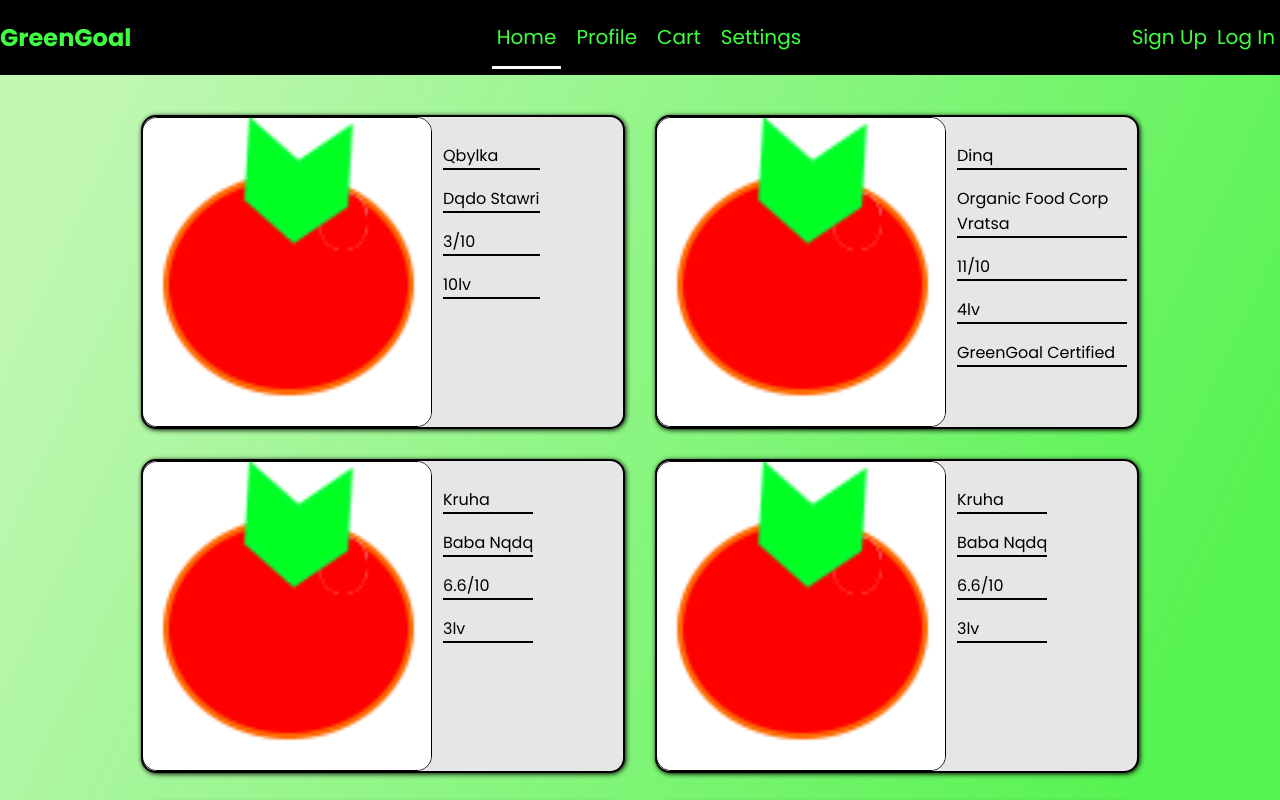
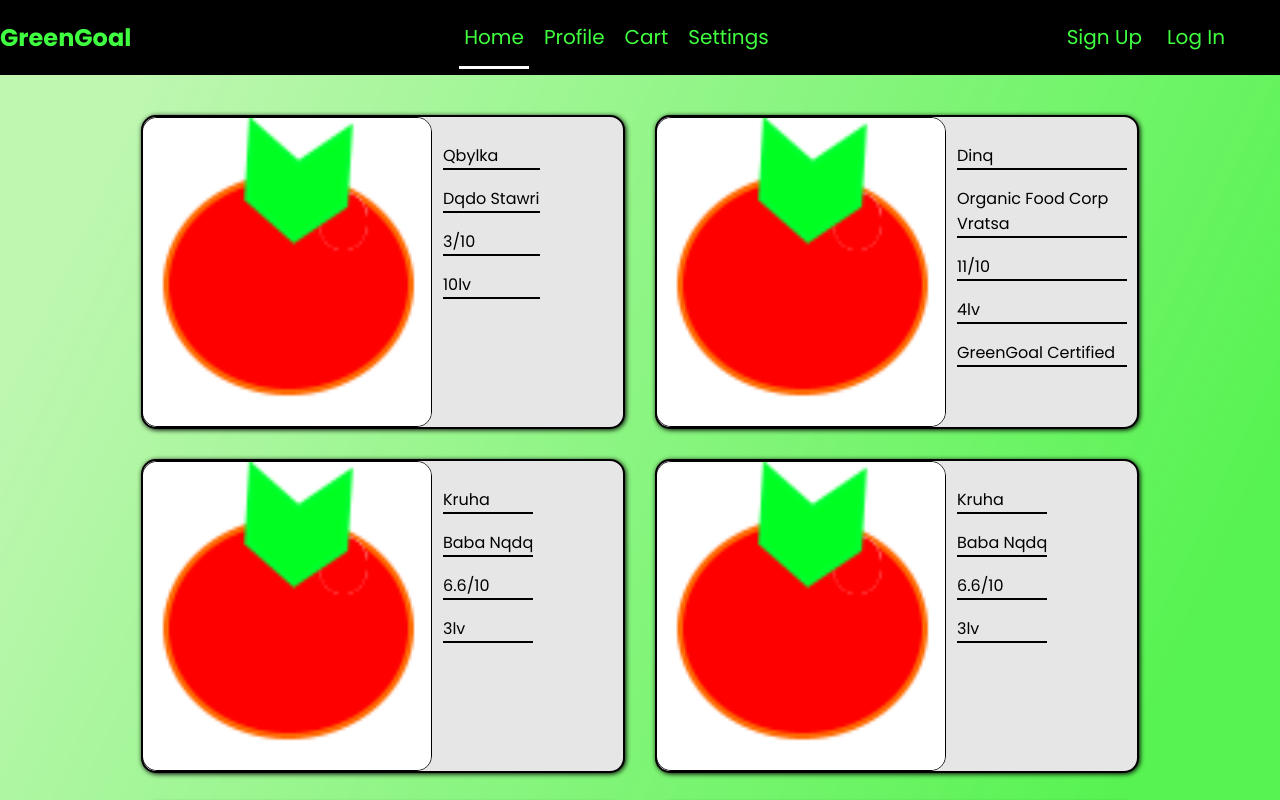
Before and after one commit to ZariProjects/Hack_Tues_GG, a React (Create React App) app in the folder green_goal/: page / in a window 1280 px wide. Shown: the top 800 px of the page. Built offline with nearby package versions, Linux system fonts and the light colour scheme; a web font is replaced by a local one.

Commit message:
Separate LogIn and SignIn

```diff
--- a/green_goal/src/components/NavigationBar/NavigationBar.css
+++ b/green_goal/src/components/NavigationBar/NavigationBar.css
@@ -69,3 +69,10 @@ h1
     transition: border-bottom .5s ease-in-out;
     color: #f6f6f6;
 }
+
+.sep{
+    margin-right: 15px;
+}
+.sep_1{
+    margin-right: 50px;
+}
--- a/green_goal/src/components/NavigationBar/NavigationBar.js
+++ b/green_goal/src/components/NavigationBar/NavigationBar.js
@@ -14,8 +14,8 @@ class Navbar extends Component {
                 <li><NavLink to="/cart" activeClassName="active">Cart</NavLink></li>
                 <li><NavLink to="/settings" activeClassName="active">Settings</NavLink></li>
                 </ul>
-                <NavLink to="/sign_up" activeClassName="active">Sign Up</NavLink>
-                <NavLink to="/log_in" activeClassName="active">Log In</NavLink>
+                <NavLink to="/sign_up" activeClassName="active" className = "sep">Sign Up</NavLink>
+                <NavLink to="/log_in" activeClassName="active" className = "sep_1">Log In</NavLink>
 
             </nav>
         )
```
